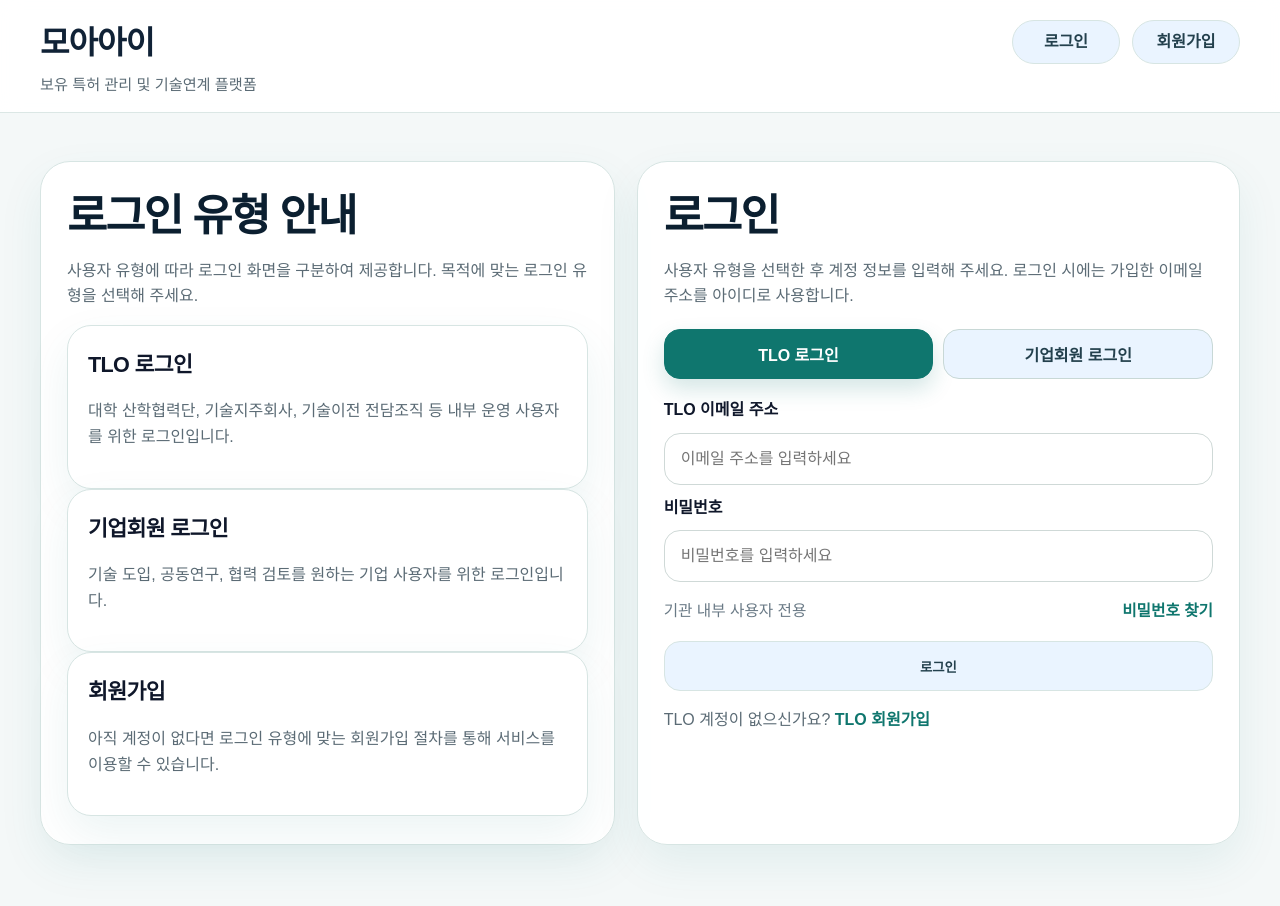
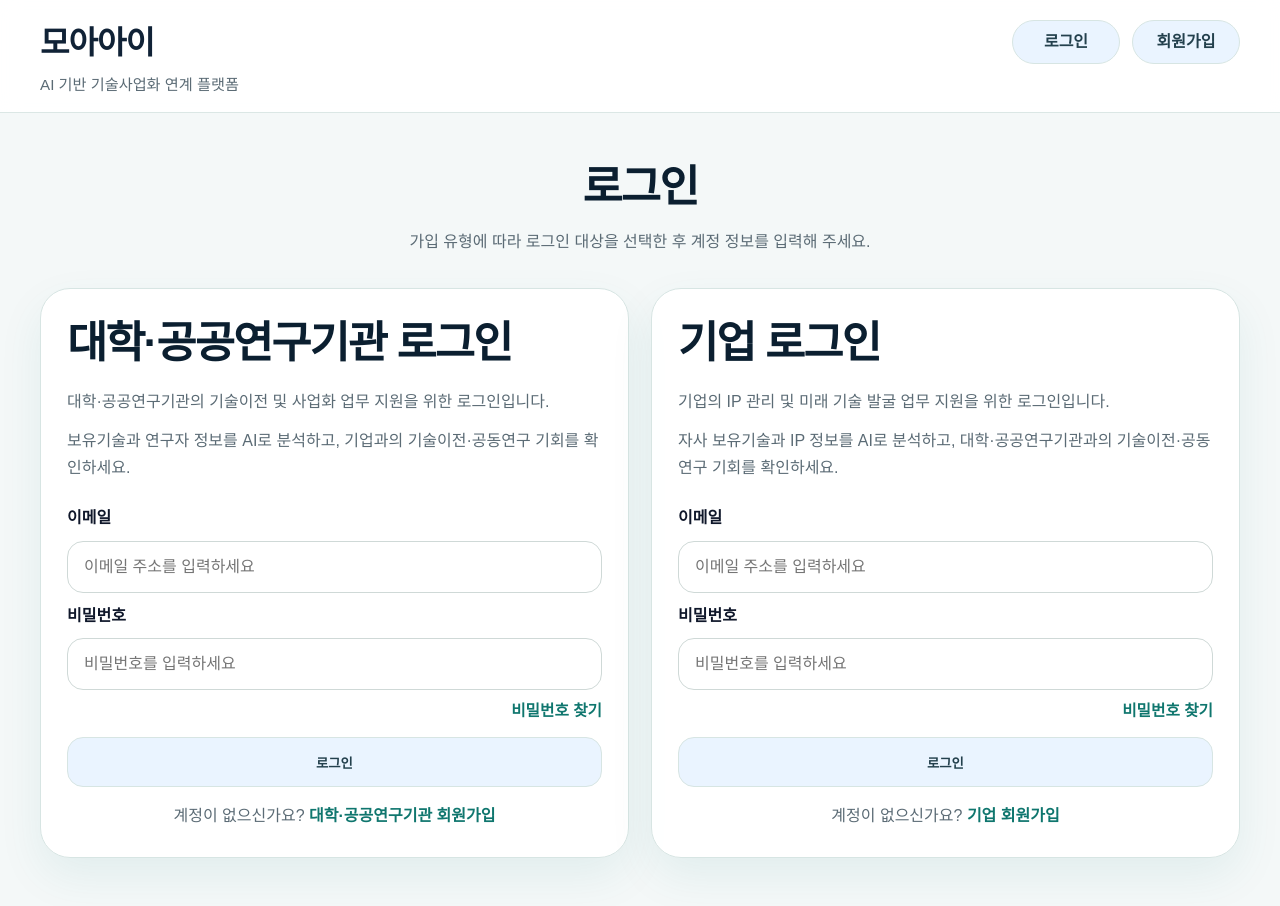
Before and after one commit to ipmoaai-ops/moa, a plain HTML site: page M110.html in a window 1280 px wide. Drawn offline with Linux system fonts and the light colour scheme.

Commit message:
Add files via upload

```diff
--- a/M110.html
+++ b/M110.html
@@ -126,6 +126,52 @@ input:focus,select:focus,textarea:focus { border-color:var(--teal); box-shadow:0
   .status-item { grid-template-columns:1fr; }
   .complete-row strong { text-align:left; }
 }
+
+.login-panel-desc {
+  margin: 18px 0 24px;
+}
+.login-panel-desc p {
+  margin: 0 0 12px;
+  color: var(--muted);
+  font-size: 1rem;
+  line-height: 1.7;
+}
+.login-form-card {
+  display: flex;
+  flex-direction: column;
+  gap: 10px;
+  margin-top: 10px;
+}
+.login-form-card label {
+  font-size: 1rem;
+  font-weight: 800;
+  color: #0f172a;
+}
+.login-help-row {
+  display: flex;
+  justify-content: flex-end;
+  margin-top: -2px;
+  font-size: .98rem;
+}
+.login-help-row a,
+.login-join-text a {
+  color: var(--teal);
+  font-weight: 800;
+}
+.login-join-text {
+  margin: 16px 0 0;
+  color: var(--muted);
+  font-size: 1rem;
+  text-align: center;
+}
+.login-submit-btn {
+  width: 100%;
+  margin-top: 4px;
+}
+@media (max-width:1080px){
+  .dual-grid { grid-template-columns:1fr; }
+}
+
 </style>
 
 </head>
@@ -134,82 +180,74 @@ input:focus,select:focus,textarea:focus { border-color:var(--teal); box-shadow:0
   <div class="container header-inner">
     <div class="brand">
       <a href="M100.html" class="brand-title">모아아이</a>
-      <div class="brand-sub">보유 특허 관리 및 기술연계 플랫폼</div>
+      <div class="brand-sub">AI 기반 기술사업화 연계 플랫폼</div>
     </div>
     <nav class="nav" id="header-nav"><a href="M110.html">로그인</a><a href="M130.html">회원가입</a></nav>
   </div>
 </header>
   <main class="page" style="display:block;">
 
+
 <section>
   <div class="container">
-    <div class="auth-layout">
-      <div class="panel">
-        <h2>로그인 유형 안내</h2>
-        <p class="muted">사용자 유형에 따라 로그인 화면을 구분하여 제공합니다. 목적에 맞는 로그인 유형을 선택해 주세요.</p>
-        <div class="card"><h3>TLO 로그인</h3><p>대학 산학협력단, 기술지주회사, 기술이전 전담조직 등 내부 운영 사용자를 위한 로그인입니다.</p></div>
-        <div class="card"><h3>기업회원 로그인</h3><p>기술 도입, 공동연구, 협력 검토를 원하는 기업 사용자를 위한 로그인입니다.</p></div>
-        <div class="card"><h3>회원가입</h3><p>아직 계정이 없다면 로그인 유형에 맞는 회원가입 절차를 통해 서비스를 이용할 수 있습니다.</p></div>
-      </div>
-      <div class="panel">
-        <h2>로그인</h2>
-        <p class="muted">사용자 유형을 선택한 후 계정 정보를 입력해 주세요. 로그인 시에는 가입한 이메일 주소를 아이디로 사용합니다.</p>
-        <div class="tab-wrap">
-          <button type="button" class="tab-btn active" id="login-tab-tlo">TLO 로그인</button>
-          <button type="button" class="tab-btn" id="login-tab-company">기업회원 로그인</button>
+    <div class="section-head">
+      <h2>로그인</h2>
+      <p>가입 유형에 따라 로그인 대상을 선택한 후 계정 정보를 입력해 주세요.</p>
+    </div>
+    <div class="dual-grid">
+      <article class="panel">
+        <h2>대학·공공연구기관 로그인</h2>
+        <div class="login-panel-desc">
+          <p>대학·공공연구기관의 기술이전 및 사업화 업무 지원을 위한 로그인입니다.</p>
+          <p>보유기술과 연구자 정보를 AI로 분석하고, 기업과의 기술이전·공동연구 기회를 확인하세요.</p>
         </div>
-        <form class="form" id="login-form">
-          <label for="login-id" id="login-id-label">TLO 이메일 주소</label>
-          <input id="login-id" type="text" placeholder="이메일 주소를 입력하세요" />
-          <label for="login-password">비밀번호</label>
-          <input id="login-password" type="password" placeholder="비밀번호를 입력하세요" />
-          <div class="meta-row">
-            <span id="login-desc">기관 내부 사용자 전용</span>
-            <a href="M120.html">비밀번호 찾기</a>
-          </div>
-          <button type="submit" class="btn" style="width:100%;">로그인</button>
+        <form class="login-form-card" id="tlo-login-form">
+          <label for="tlo-email">이메일</label>
+          <input id="tlo-email" type="email" placeholder="이메일 주소를 입력하세요" autocomplete="email" />
+          <label for="tlo-password">비밀번호</label>
+          <input id="tlo-password" type="password" placeholder="비밀번호를 입력하세요" autocomplete="current-password" />
+          <div class="login-help-row"><a href="M120.html">비밀번호 찾기</a></div>
+          <button type="submit" class="btn login-submit-btn">로그인</button>
         </form>
-        <p class="muted" id="login-bottom-text">TLO 계정이 없으신가요? <a href="M130.html" style="color:var(--teal);font-weight:700;">TLO 회원가입</a></p>
-      </div>
+        <p class="login-join-text">계정이 없으신가요? <a href="M131.html">대학·공공연구기관 회원가입</a></p>
+      </article>
+
+      <article class="panel">
+        <h2>기업 로그인</h2>
+        <div class="login-panel-desc">
+          <p>기업의 IP 관리 및 미래 기술 발굴 업무 지원을 위한 로그인입니다.</p>
+          <p>자사 보유기술과 IP 정보를 AI로 분석하고, 대학·공공연구기관과의 기술이전·공동연구 기회를 확인하세요.</p>
+        </div>
+        <form class="login-form-card" id="company-login-form">
+          <label for="company-email">이메일</label>
+          <input id="company-email" type="email" placeholder="이메일 주소를 입력하세요" autocomplete="email" />
+          <label for="company-password">비밀번호</label>
+          <input id="company-password" type="password" placeholder="비밀번호를 입력하세요" autocomplete="current-password" />
+          <div class="login-help-row"><a href="M120.html">비밀번호 찾기</a></div>
+          <button type="submit" class="btn login-submit-btn">로그인</button>
+        </form>
+        <p class="login-join-text">계정이 없으신가요? <a href="M135.html">기업 회원가입</a></p>
+      </article>
     </div>
   </div>
 </section>
 
+
   </main>
   <div class="footer-space"></div>
 
+
 <script>
-let currentLoginType = 'tlo';
-function setType(type){
-  currentLoginType = type;
-  const tlo = document.getElementById('login-tab-tlo');
-  const company = document.getElementById('login-tab-company');
-  const label = document.getElementById('login-id-label');
-  const desc = document.getElementById('login-desc');
-  const bottom = document.getElementById('login-bottom-text');
-  tlo.classList.toggle('active', type === 'tlo');
-  company.classList.toggle('active', type === 'company');
-  if (type === 'company') {
-    label.textContent = '기업회원 이메일 주소';
-    desc.textContent = '기업회원 전용 로그인';
-    bottom.innerHTML = '기업회원 계정이 없으신가요? <a href="M130.html" style="color:var(--teal);font-weight:700;">기업회원 가입</a>';
-  } else {
-    label.textContent = 'TLO 이메일 주소';
-    desc.textContent = '기관 내부 사용자 전용';
-    bottom.innerHTML = 'TLO 계정이 없으신가요? <a href="M130.html" style="color:var(--teal);font-weight:700;">TLO 회원가입</a>';
-  }
-}
-document.getElementById('login-tab-tlo').addEventListener('click', ()=>setType('tlo'));
-document.getElementById('login-tab-company').addEventListener('click', ()=>setType('company'));
-document.getElementById('login-form').addEventListener('submit', function(e){
+document.getElementById('tlo-login-form').addEventListener('submit', function(e){
   e.preventDefault();
-  if (currentLoginType === 'tlo') {
-    window.location.href = 'https://www.moaai.co.kr/';
-  } else {
-    window.location.href = 'M200.html';
-  }
+  window.location.href = 'https://www.moaai.co.kr/';
+});
+document.getElementById('company-login-form').addEventListener('submit', function(e){
+  e.preventDefault();
+  window.location.href = 'M200.html';
 });
 </script>
 
+
 </body>
 </html>
```
Also changed, not shown: M100.html (+18 -26 lines).
